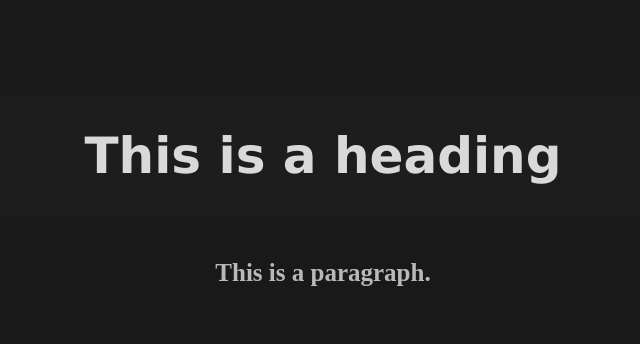
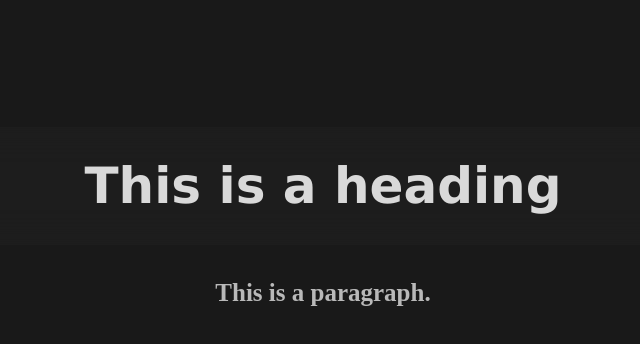
Before and after one commit to darishSFIT/ssh-test, a plain HTML site: page index.html in a window 1280 px wide. Shown: the whole page, without its empty margins (317-957 px from the left). Drawn offline with Linux system fonts and the light colour scheme.

Commit message:
margin changed from github

```diff
--- a/index.html
+++ b/index.html
@@ -3,7 +3,7 @@
   <head>
     <style>
       .container{
-      	margin: 5%;
+      	margin: 10%; !-- changed from remote-->
       	display: flex;
         justify-content: center;
         flex-direction: column;
```
